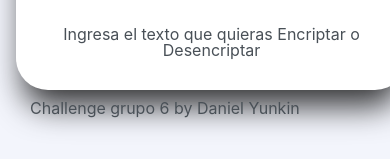
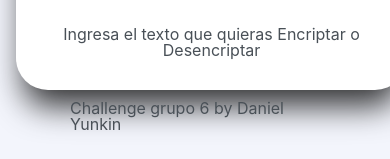
Before and after one commit to DYunkin/encriptadoralura, a plain HTML site: page index.html in a window 390 px wide. Shown: the part 701-860 px from the top of the page. Drawn offline with Linux system fonts and the light colour scheme; a web font is replaced by a local one.

Commit message:
cambio footer 2

```diff
--- a/style.css
+++ b/style.css
@@ -194,7 +194,10 @@ footer{
     }
 
     .footer{
+        grid-template-columns: 1fr;
+        grid-template-rows: 75% auto;
         width: auto;
+        margin: auto 40px;
     }
 }
 
```
